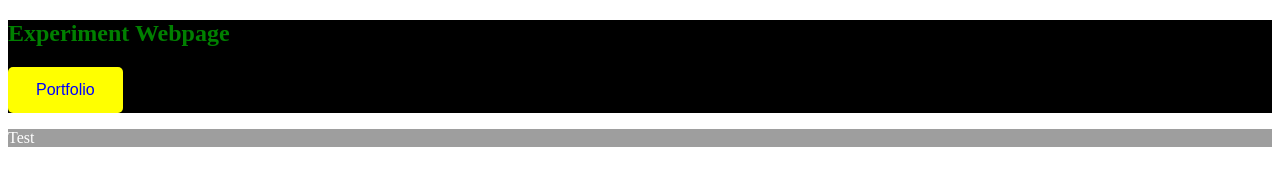
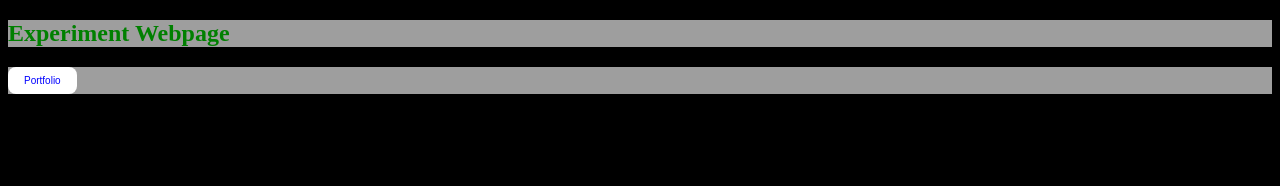
Before and after one commit to eshiang/eshiang.github.io, a plain HTML site: page index.html in a window 1280 px wide. Drawn offline with Linux system fonts and the light colour scheme.

Commit message:
Updated button effects and minor section reorganization

```diff
--- a/CSS/Main.css
+++ b/CSS/Main.css
@@ -11,13 +11,18 @@ a{
 }
 
 .button{
-    background-color: yellow;
+    background-color: white;
     color: blue;
     border: 2px blue;
-    border-radius: 5px;
-    font-size: 16px;
+    border-radius: 8px;
+    font-size: 10px;
     cursor: pointer;
-    padding: 14px 28px;
+    padding: 8px 16px;
+}
+
+.button:hover{
+    background-color: yellow;
+    box-shadow: 0 12px 16px 0 rgba(0,0,0,0.24), 0 17px 50px 0 rgba(0,0,0,0.19)
 }
 
 .bg-gray{
--- a/index.html
+++ b/index.html
@@ -3,18 +3,15 @@
     <head>
         <link rel="stylesheet" href="CSS/Main.css" >
     </head>
-
-    <section class="bg-black">
+    <body class="bg-black">
+        <section class="bg-gray">
             <h1>
                 Experiment Webpage
             </h1>
+        </section>
 
-    <button href="HTML/portfolio.html" class="button">Portfolio</button>
-    </section>
-
-    <section class="bg-gray">
-        <p>
-            Test
-        </p>
-    </section>
+        <section class="bg-gray">
+            <button href="HTML/portfolio.html" class="button">Portfolio</button>
+        </section>
+    </body>
 </html>
```
